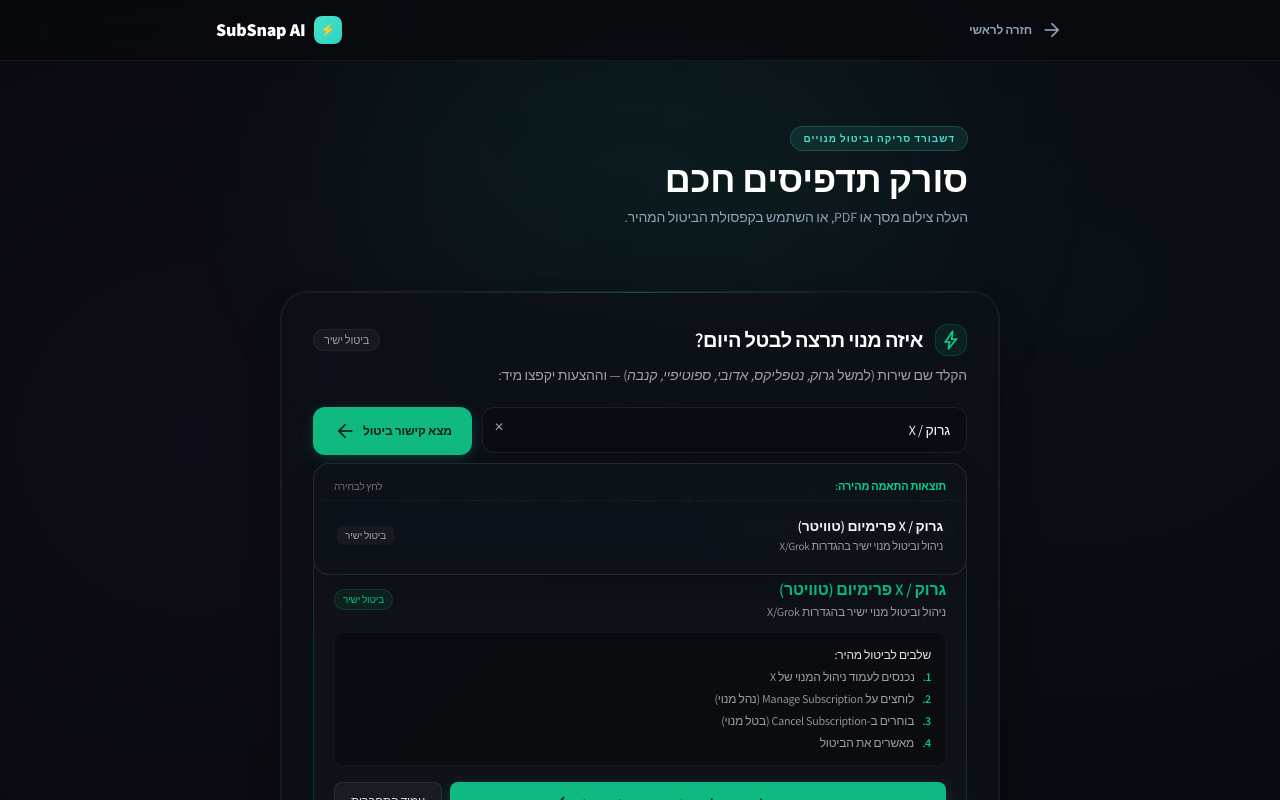
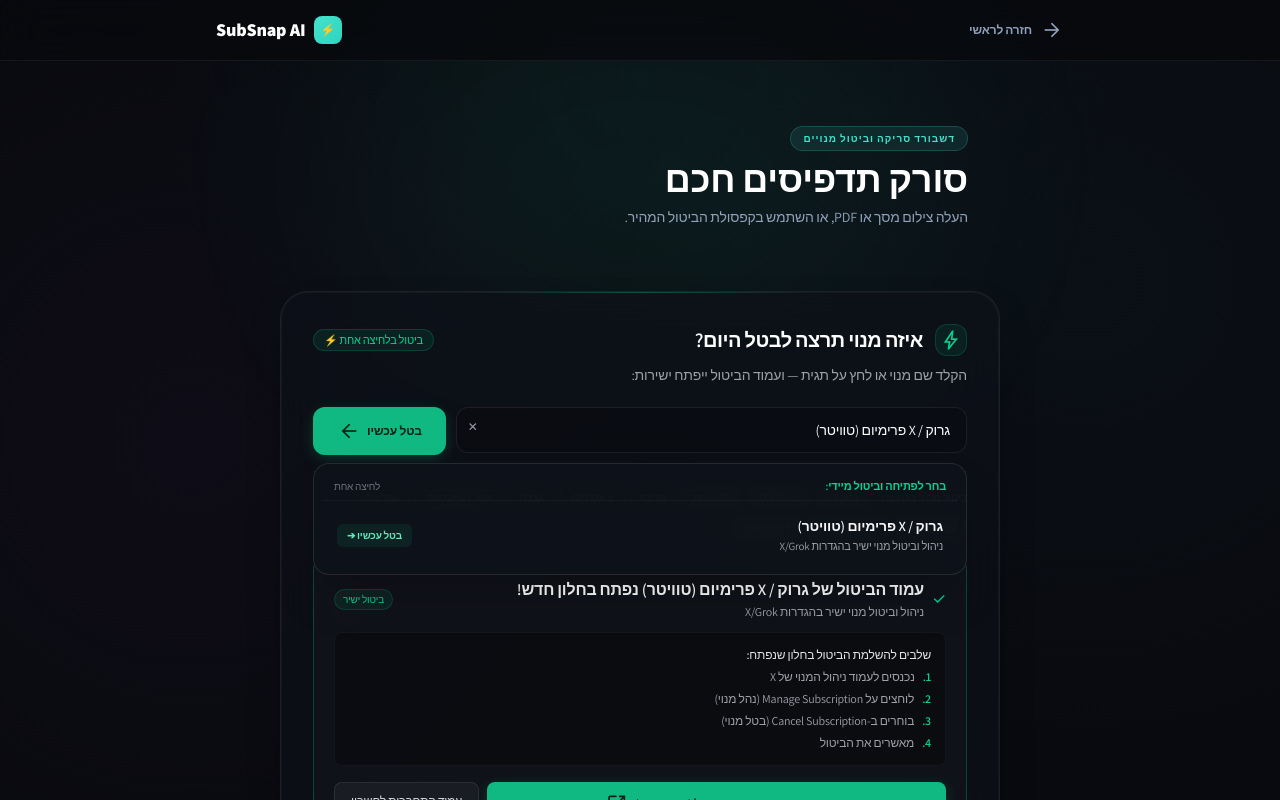
Before and after one commit to trqmsh3-sudo/subsnap, a Next.js app: page /app in a window 1280 px wide. Both pictures are taken after a click on the button "גרוק / X". Shown: the top 800 px of the page. Built offline with nearby package versions, Linux system fonts and the light colour scheme.

Commit message:
Optimize 1-click execution: Directly open cancellation page on enter/click/tag with zero redundant steps

```diff
--- a/components/QuickCancelBar.tsx
+++ b/components/QuickCancelBar.tsx
@@ -1,7 +1,7 @@
 'use client'
 
 import React, { useState, useEffect, useRef } from 'react'
-import { CANCELLATION_DB, CancellationEntry } from '@/lib/cancellationDb'
+import { CANCELLATION_DB, CancellationEntry, findCancellationEntry } from '@/lib/cancellationDb'
 
 const HEBREW_TAGS = [
   { label: 'גרוק / X', q: 'גרוק' },
@@ -26,7 +26,7 @@ export default function QuickCancelBar() {
   const [showSuggestions, setShowSuggestions] = useState(false)
   const wrapperRef = useRef<HTMLDivElement>(null)
 
-  // Live autocomplete filtering in Hebrew & English
+  // Live autocomplete filtering
   useEffect(() => {
     if (!query.trim()) {
       setSuggestions([])
@@ -55,11 +55,15 @@ export default function QuickCancelBar() {
     return () => document.removeEventListener('mousedown', handleClickOutside)
   }, [])
 
-  function selectService(item: CancellationEntry) {
+  // 1-Click Instant Execution
+  function executeCancel(item: CancellationEntry) {
     setQuery(item.nameHe || item.name)
     setResult(item)
     setSearched(true)
     setShowSuggestions(false)
+    if (item.cancelUrl) {
+      window.open(item.cancelUrl, '_blank', 'noopener,noreferrer')
+    }
   }
 
   async function handleSearch(e: React.FormEvent) {
@@ -67,12 +71,27 @@ export default function QuickCancelBar() {
     if (!query.trim()) return
 
     setShowSuggestions(false)
+
+    // Check local direct match first for instant 0ms open
+    const direct = findCancellationEntry(query)
+    if (direct) {
+      executeCancel(direct)
+      return
+    }
+
     setLoading(true)
     setSearched(true)
     try {
       const res = await fetch(`/api/lookup?q=${encodeURIComponent(query)}`)
       const data = await res.json()
-      setResult(data.entry ?? null)
+      if (data.entry) {
+        setResult(data.entry)
+        if (data.entry.cancelUrl) {
+          window.open(data.entry.cancelUrl, '_blank', 'noopener,noreferrer')
+        }
+      } else {
+        setResult(null)
+      }
     } catch (err) {
       console.error('Lookup error:', err)
       setResult(null)
@@ -96,16 +115,16 @@ export default function QuickCancelBar() {
             איזה מנוי תרצה לבטל היום?
           </h2>
         </div>
-        <span className="text-[11px] font-medium px-2.5 py-0.5 rounded-full bg-white/[0.04] border border-white/[0.06] text-zinc-400">
-          ביטול ישיר
+        <span className="text-[11px] font-medium px-2.5 py-0.5 rounded-full bg-emerald-500/10 border border-emerald-500/20 text-emerald-400">
+          ביטול בלחיצה אחת ⚡
         </span>
       </div>
 
       <p className="text-xs sm:text-sm text-zinc-400 mb-5 leading-relaxed">
-        הקלד שם שירות (למשל <i>גרוק, נטפליקס, אדובי, ספוטיפיי, קנבה</i>) — וההצעות יקפצו מיד:
+        הקלד שם מנוי או לחץ על תגית — ועמוד הביטול ייפתח ישירות:
       </p>
 
-      {/* Command Input Bar with Live Dropdown */}
+      {/* Command Input Bar */}
       <div className="relative">
         <form onSubmit={handleSearch} className="flex flex-col sm:flex-row gap-2.5 relative z-20">
           <div className="relative flex-1">
@@ -114,7 +133,7 @@ export default function QuickCancelBar() {
               value={query}
               onChange={(e) => setQuery(e.target.value)}
               onFocus={() => { if (suggestions.length > 0) setShowSuggestions(true); }}
-              placeholder="הקלד כאן בעברית או באנגלית (למשל: נטפליקס, גרוק...)..."
+              placeholder="הקלד כאן (למשל: נטפליקס, גרוק, ספוטיפיי, אדובי)..."
               className="w-full command-input text-white placeholder:text-zinc-500 px-4 py-3 rounded-xl text-sm pl-10 focus:outline-none"
             />
             {query && (
@@ -130,25 +149,25 @@ export default function QuickCancelBar() {
           <button
             type="submit"
             disabled={loading || !query.trim()}
-            className="btn-emerald px-5 py-3 rounded-xl text-xs font-semibold flex items-center justify-center gap-1.5 shrink-0 disabled:opacity-40 disabled:cursor-not-allowed"
+            className="btn-emerald px-6 py-3 rounded-xl text-xs font-bold flex items-center justify-center gap-1.5 shrink-0 disabled:opacity-40 disabled:cursor-not-allowed"
           >
-            <span>{loading ? 'מאתר קישור...' : 'מצא קישור ביטול'}</span>
+            <span>{loading ? 'פותח עמוד ביטול...' : 'בטל עכשיו'}</span>
             <span className="material-symbols-outlined text-sm">arrow_back</span>
           </button>
         </form>
 
-        {/* ── LIVE AUTOCOMPLETE POPUP IN HEBREW ── */}
+        {/* Live Autocomplete Dropdown */}
         {showSuggestions && suggestions.length > 0 && (
           <div className="absolute top-full right-0 left-0 mt-2 bg-[#0e121a]/95 backdrop-blur-2xl border border-white/10 rounded-2xl p-2 shadow-2xl z-50 animate-fadeIn space-y-1">
             <div className="px-3 py-1.5 text-[11px] font-semibold text-emerald-400 border-b border-white/[0.04] flex items-center justify-between">
-              <span>תוצאות התאמה מהירה:</span>
-              <span className="text-zinc-500 font-normal text-[10px]">לחץ לבחירה</span>
+              <span>בחר לפתיחה וביטול מיידי:</span>
+              <span className="text-zinc-500 font-normal text-[10px]">לחיצה אחת</span>
             </div>
             {suggestions.map((item) => (
               <button
                 key={item.name}
                 type="button"
-                onClick={() => selectService(item)}
+                onClick={() => executeCancel(item)}
                 className="w-full text-right px-3.5 py-2.5 rounded-xl hover:bg-emerald-500/10 hover:border-emerald-500/20 border border-transparent flex items-center justify-between transition-colors group"
               >
                 <div>
@@ -159,8 +178,8 @@ export default function QuickCancelBar() {
                     <div className="text-[11px] text-zinc-400 mt-0.5">{item.notes}</div>
                   )}
                 </div>
-                <span className="text-[10px] font-medium px-2 py-0.5 rounded-md bg-white/[0.04] text-zinc-400 group-hover:bg-emerald-500/20 group-hover:text-emerald-300">
-                  {item.difficulty === 'easy' ? 'ביטול ישיר' : 'ביטול מודרך'}
+                <span className="text-[10px] font-bold px-2.5 py-1 rounded-md bg-emerald-500/10 text-emerald-300 group-hover:bg-emerald-500 group-hover:text-[#002b26] transition-colors">
+                  בטל עכשיו ➔
                 </span>
               </button>
             ))}
@@ -168,27 +187,24 @@ export default function QuickCancelBar() {
         )}
       </div>
 
-      {/* Popular Quick Pills in 100% Hebrew */}
+      {/* Popular Quick Pills (1-Click Trigger) */}
       <div className="flex flex-wrap items-center gap-1.5 mt-4 pt-3.5 border-t border-white/[0.04] text-xs">
-        <span className="text-zinc-400 text-[11px] ml-1">נפוץ עכשיו:</span>
+        <span className="text-zinc-400 text-[11px] ml-1">ביטול מהיר בלחיצה:</span>
         {HEBREW_TAGS.map((item) => (
           <button
             key={item.label}
             type="button"
             onClick={() => {
-              setQuery(item.label)
-              const matched = CANCELLATION_DB.find(db =>
-                db.name.toLowerCase().includes(item.q.toLowerCase()) ||
-                db.keywords.some(k => k.includes(item.q.toLowerCase()))
-              )
+              const matched = findCancellationEntry(item.q)
               if (matched) {
-                setResult(matched)
-                setSearched(true)
-                setShowSuggestions(false)
+                executeCancel(matched)
               } else {
+                setQuery(item.label)
                 fetch(`/api/lookup?q=${encodeURIComponent(item.q)}`)
                   .then((r) => r.json())
-                  .then((d) => { setResult(d.entry); setSearched(true); setShowSuggestions(false); })
+                  .then((d) => {
+                    if (d.entry) executeCancel(d.entry)
+                  })
               }
             }}
             className="studio-tag px-2.5 py-1 rounded-lg text-[11px]"
@@ -198,17 +214,22 @@ export default function QuickCancelBar() {
         ))}
       </div>
 
-      {/* Result Card in 100% Hebrew */}
+      {/* Confirmation & Instructions Card */}
       {searched && (
-        <div className="mt-4 p-4 sm:p-5 rounded-xl bg-white/[0.02] border border-emerald-500/20 animate-fadeIn space-y-3">
+        <div className="mt-4 p-4 sm:p-5 rounded-xl bg-white/[0.02] border border-emerald-500/30 animate-fadeIn space-y-3">
           {result ? (
             <>
               <div className="flex items-center justify-between">
-                <div>
-                  <h4 className="font-semibold text-base text-emerald-400">{result.nameHe || result.name}</h4>
-                  {result.notes && (
-                    <p className="text-xs text-zinc-400 mt-0.5">{result.notes}</p>
-                  )}
+                <div className="flex items-center gap-2">
+                  <span className="text-emerald-400 text-base">✓</span>
+                  <div>
+                    <h4 className="font-semibold text-sm sm:text-base text-white">
+                      עמוד הביטול של {result.nameHe || result.name} נפתח בחלון חדש!
+                    </h4>
+                    {result.notes && (
+                      <p className="text-xs text-zinc-400 mt-0.5">{result.notes}</p>
+                    )}
+                  </div>
                 </div>
                 <span className="text-[10px] font-medium px-2 py-0.5 rounded-full bg-emerald-500/10 text-emerald-400 border border-emerald-500/20">
                   {result.difficulty === 'easy' ? 'ביטול ישיר' : 'ביטול מודרך'}
@@ -217,7 +238,7 @@ export default function QuickCancelBar() {
 
               {result.steps && result.steps.length > 0 && (
                 <div className="bg-black/30 p-3.5 rounded-lg border border-white/[0.04] text-xs space-y-1.5">
-                  <p className="font-medium text-zinc-200">שלבים לביטול מהיר:</p>
+                  <p className="font-medium text-zinc-200">שלבים להשלמת הביטול בחלון שנפתח:</p>
                   {result.steps.map((step, idx) => (
                     <p key={idx} className="text-zinc-400 flex items-start gap-2">
                       <span className="text-emerald-400 font-semibold">{idx + 1}.</span>
@@ -234,8 +255,8 @@ export default function QuickCancelBar() {
                   rel="noopener noreferrer"
                   className="flex-1 btn-emerald text-center py-2.5 px-4 rounded-lg text-xs font-semibold flex items-center justify-center gap-1.5"
                 >
-                  <span>פתח עמוד ביטול רשמי של {result.nameHe || result.name}</span>
-                  <span className="material-symbols-outlined text-xs">arrow_back</span>
+                  <span>פתח שוב את עמוד הביטול (אם נחסם)</span>
+                  <span className="material-symbols-outlined text-xs">open_in_new</span>
                 </a>
                 {result.loginUrl && (
                   <a
@@ -244,7 +265,7 @@ export default function QuickCancelBar() {
                     rel="noopener noreferrer"
                     className="bg-white/[0.04] hover:bg-white/[0.08] text-zinc-300 border border-white/[0.08] text-xs font-medium py-2.5 px-4 rounded-lg transition-colors text-center"
                   >
-                    עמוד התחברות
+                    עמוד התחברות לחשבון
                   </a>
                 )}
               </div>
```
